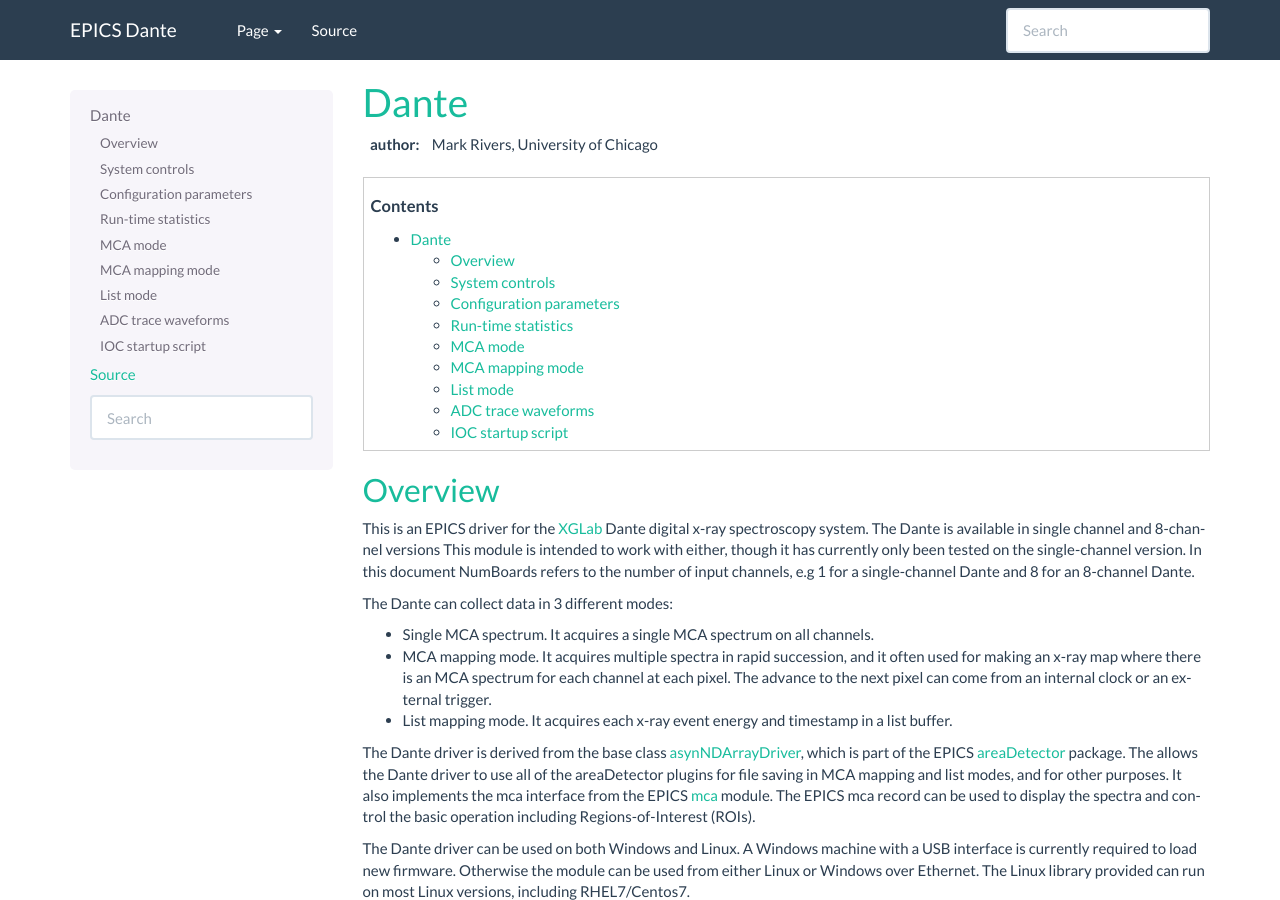
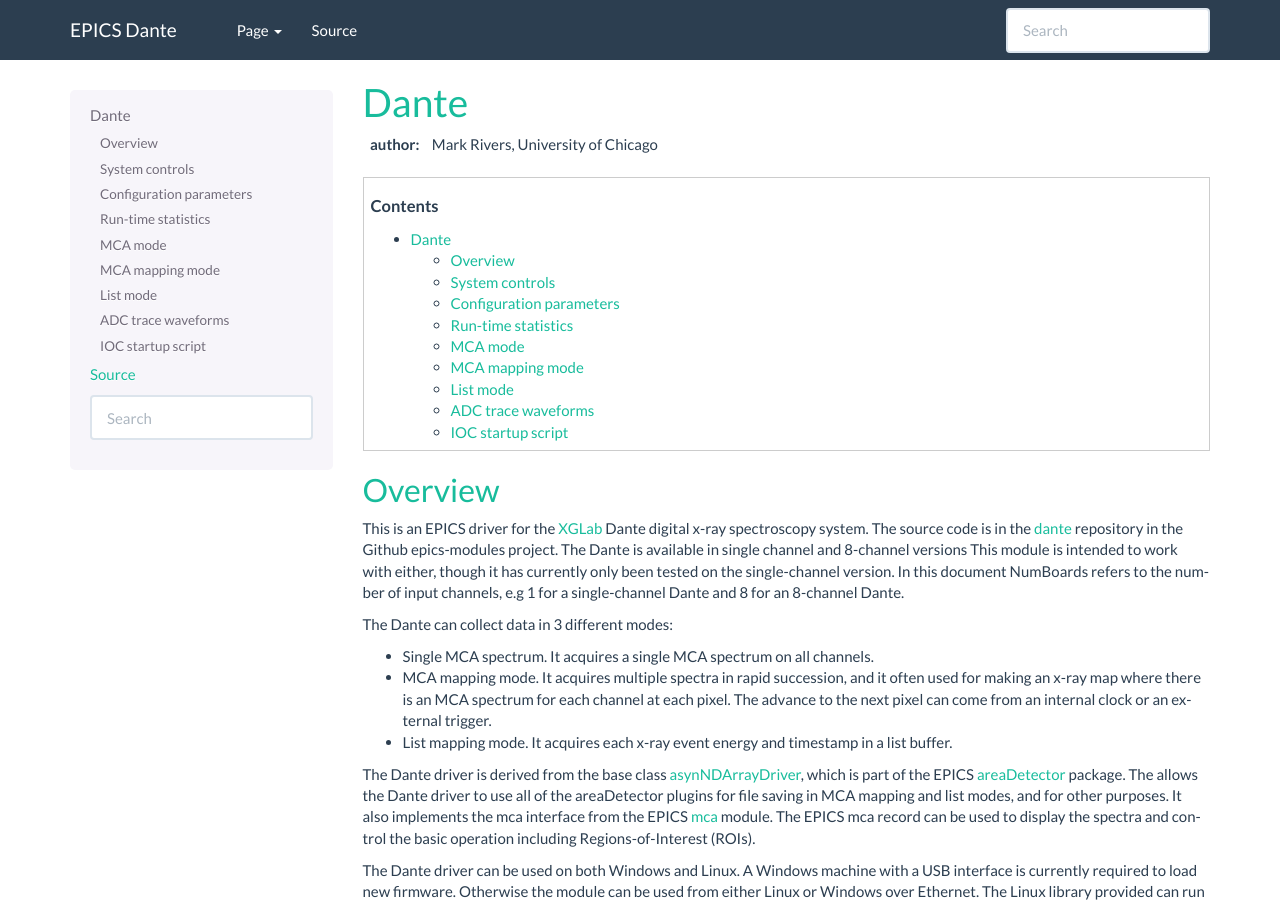
Before and after one commit to epics-modules/Dante, a Sphinx documentation site: the page built from docs/source/index.rst, in a window 1280 px wide and 900 px high. Built offline with Sphinx 7.4.7, drawn with Linux system fonts in a browser that asks for light colours.

Commit message:
Add link to source code on Github

```diff
--- a/docs/source/index.rst
+++ b/docs/source/index.rst
@@ -18,6 +18,7 @@
 --------
 
 This is an EPICS driver for the XGLab_ Dante digital x-ray spectroscopy system.
+The source code is in the dante_ repository in the Github epics-modules project.
 The Dante is available in single channel and 8-channel versions
 This module is intended to work with either, though it has currently only been tested on the single-channel version.
 In this document NumBoards refers to the number of input channels, e.g 1 for a single-channel Dante and 8 for an
```
